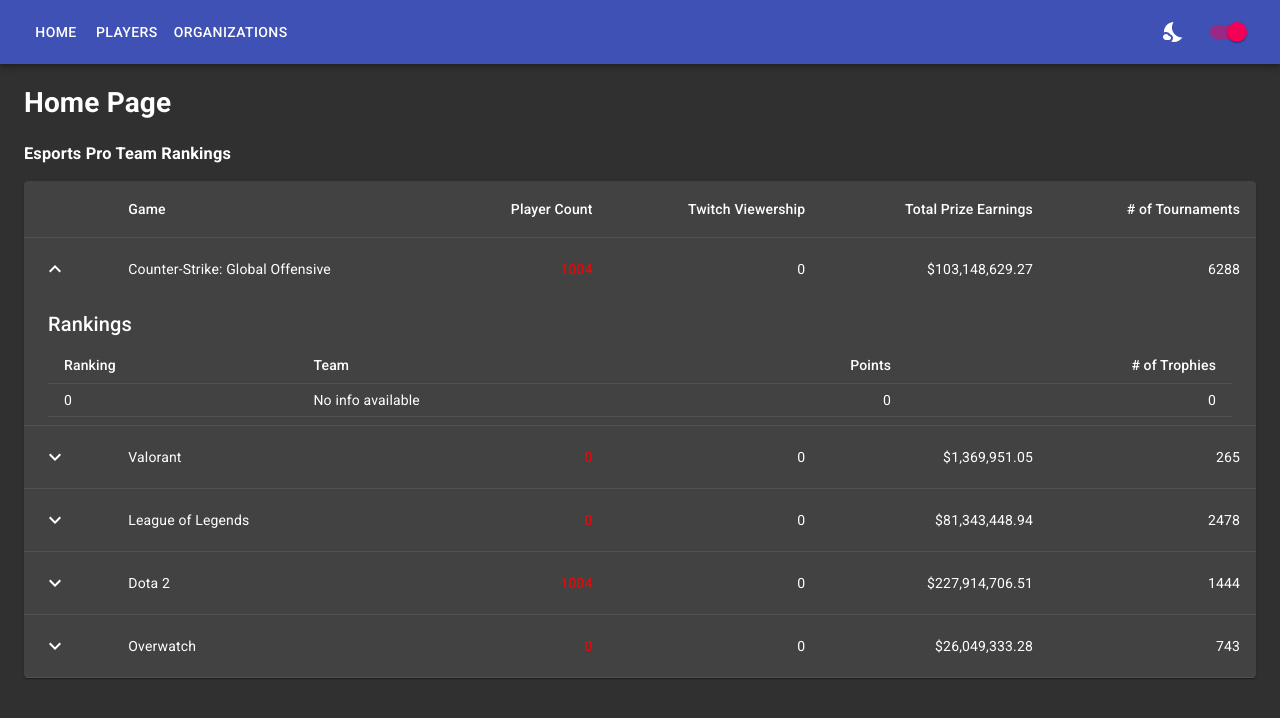
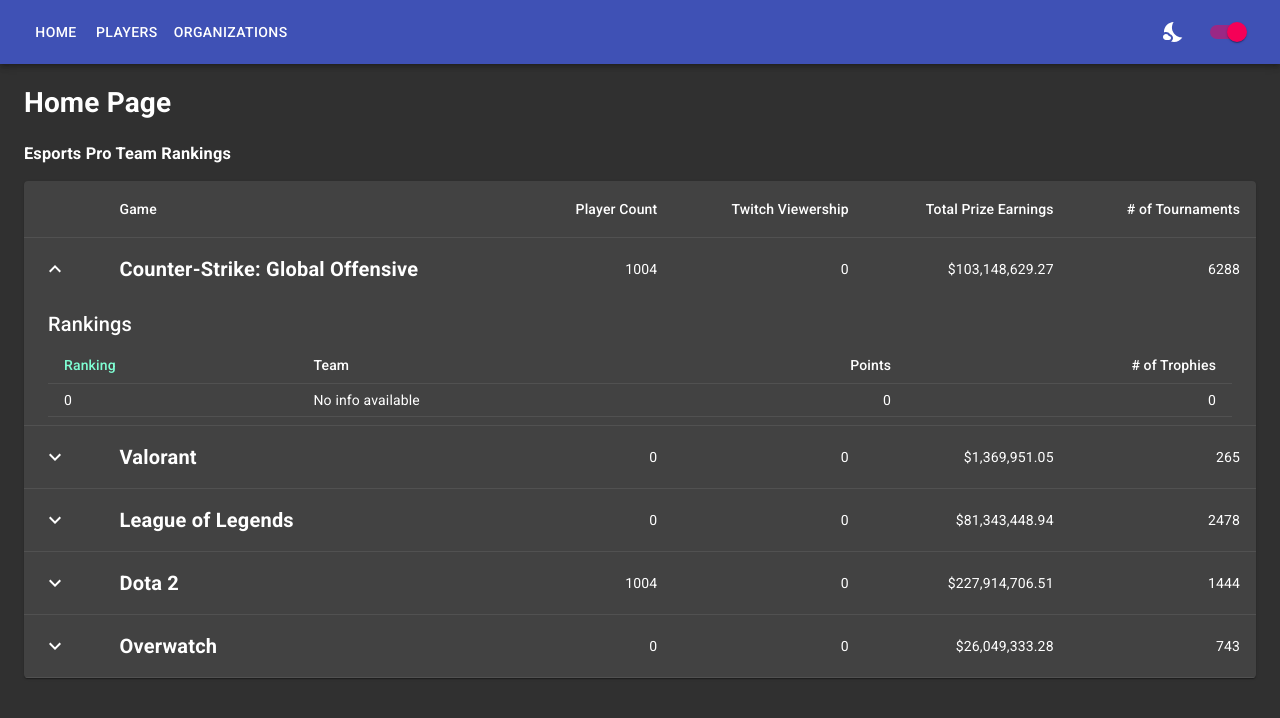
Before and after one commit to matthewyu01/The-Merge--TL-Hacks, a React (Create React App) app in the folder frontend/: page / in a window 1280 px wide. Both pictures are taken after a click on the button 55 px from the left and 269 px from the top of the page. Shown: the top 718 px of the page. Built offline with nearby package versions, Linux system fonts and the light colour scheme; no server answers.

Commit message:
Improve table visually

```diff
--- a/frontend/src/HomePage.js
+++ b/frontend/src/HomePage.js
@@ -135,10 +135,10 @@
               {open ? <KeyboardArrowUpIcon /> : <KeyboardArrowDownIcon />}
             </IconButton>
           </TableCell>
-          <TableCell component="th" scope="row">
+          <TableCell component="th" scope="row" style = {{fontWeight : "bold", fontSize : 20}}>
             {row.name}
           </TableCell>
-          <TableCell align="right" style = {{color : "red"}}>{row.player_count}</TableCell>
+          <TableCell align="right">{row.player_count}</TableCell>
           <TableCell align="right">{row.twitchViewership}</TableCell>
           <TableCell align="right">{row.totalPrizeEarnings}</TableCell>
           <TableCell align="right">{row.tournamentWins}</TableCell>
@@ -153,7 +153,7 @@
                 <Table size="small" aria-label="purchases">
                   <TableHead>
                     <TableRow>
-                      <TableCell>Ranking</TableCell>
+                      <TableCell style = {{color : "#7FFFD4"}}>Ranking</TableCell>
                       <TableCell>Team</TableCell>
                       <TableCell align="right">Points</TableCell>
                       <TableCell align="right"># of Trophies</TableCell>
```
